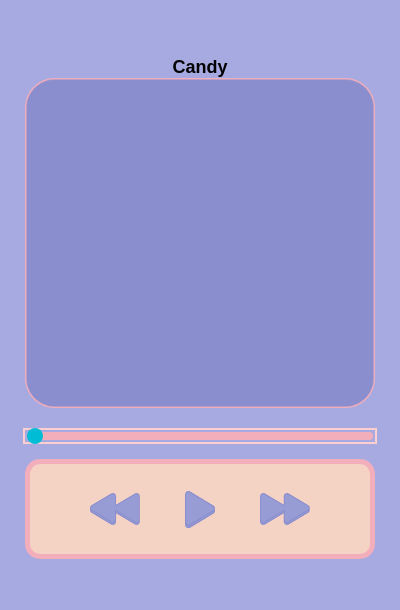
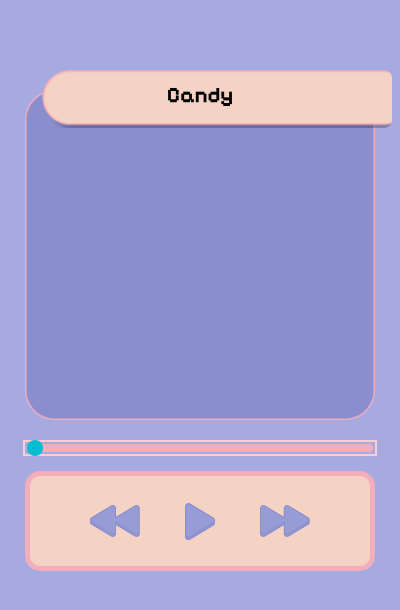
Before and after one commit to destriautami/musicplayer, an Electron app: page index.html in a window 400 px wide. Shown: the part 114-724 px from the top of the page. Drawn offline with Linux system fonts and the light colour scheme.

Commit message:
new update

```diff
--- a/index.html
+++ b/index.html
@@ -6,7 +6,10 @@
   </head>
   <body>
     <div class="music-container">
-      <div class="title"></div>
+      <div class="song-header">
+        <img src="assets/song-title.png" alt="song-header">
+      <div class="title" id="song-title"></div>
+      </div>
       <div class="cover">
         <img id="cover-img" src="assets/cover-default.png" alt="Album cover" />
       </div>
--- a/style.css
+++ b/style.css
@@ -1,3 +1,5 @@
+@import url('https://fonts.googleapis.com/css2?family=Pixelify+Sans:wght@400;700&display=swap');
+
 body {
   font-family: Arial, Helvetica, sans-serif;
   background: #a7aae1;
@@ -59,16 +61,47 @@ body {
   margin: 0 auto 15px auto;
 }
 
+
 .cover img {
   width: 100%;
   border-radius: 10px;
 }
 
+.song-header {
+  width: 350px;
+  height: 50px;
+  position: relative;
+  margin-bottom: 10px;
+}
+
+.song-header img {
+  width: 100%;
+  margin-top: 40px;
+  margin-left: 17px;
+  object-fit: cover;
+  border-radius: 8px;
+}
+
 .title {
-  margin-top: 15px;
-  font-size: 18px;
+  position: absolute;
+  top: 130%;
+  left: 50%;
+  transform: translate(-50%, -50%);  /* benar-benar center */
+  font-size: 22px;
   font-weight: bold;
+  font-family: "Pixelify Sans", sans-serif;
+
 }
+
+.song-title {
+  height: 40px;
+  object-fit: fill;
+  border-radius: 5px;
+  left: 0;
+  top: 0;
+}
+
+
 
 .artist {
   font-size: 14px;
```
Also changed, not shown: assets/progress-bar.png (added), assets/song-title.png (added).
